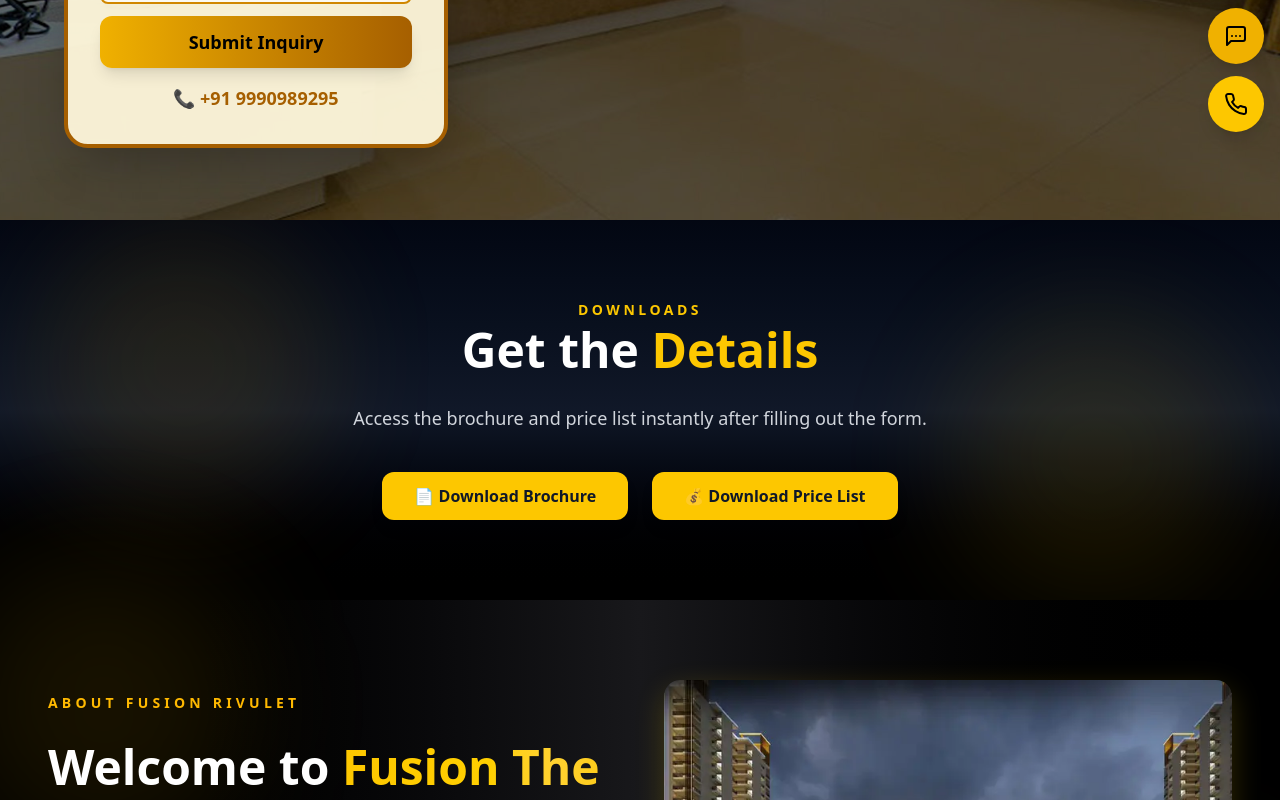
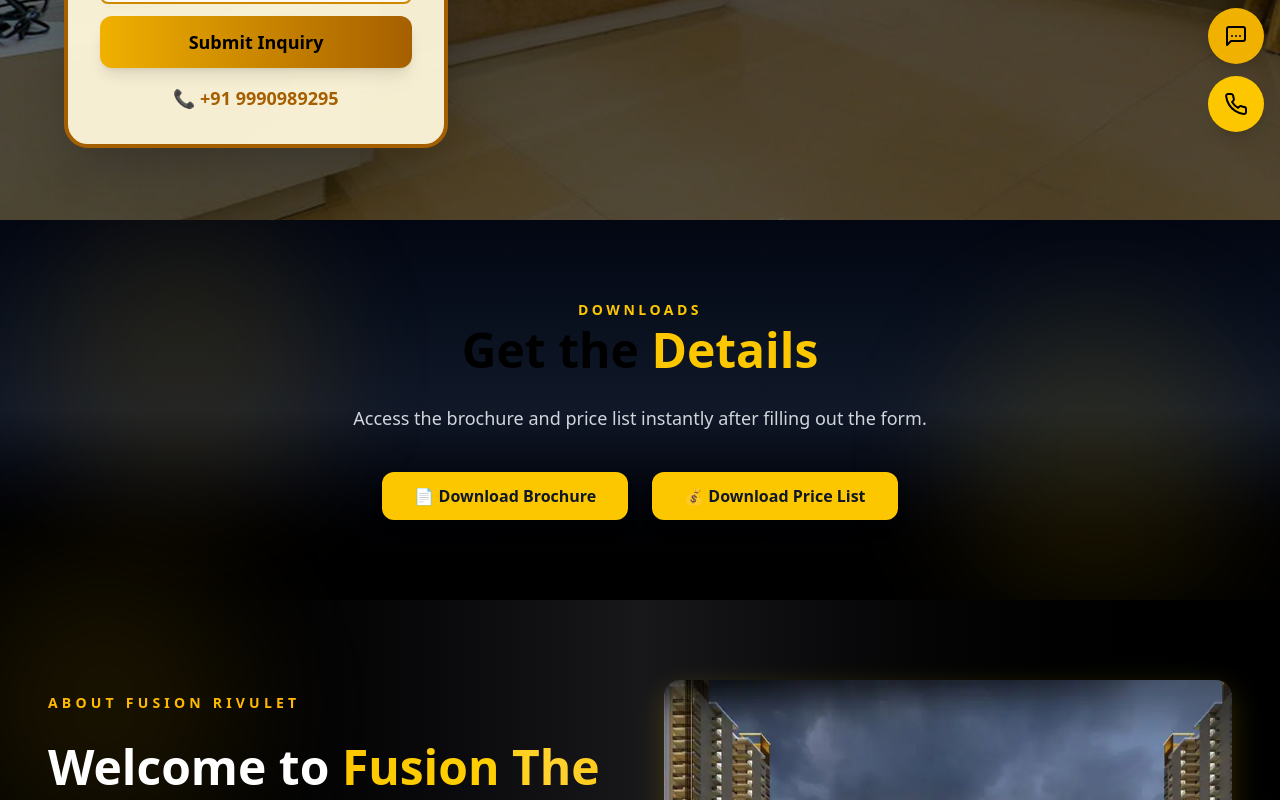
Before and after one commit to RishabhGoshwami/fusion, a React (Vite) app in the folder client/: page / in a window 1280 px wide. Shown: the part 652-1452 px from the top of the page. Built offline with nearby package versions, Linux system fonts and the light colour scheme.

Commit message:
new commit

```diff
--- a/client/src/components/DownloadSection.jsx
+++ b/client/src/components/DownloadSection.jsx
@@ -29,7 +29,7 @@
   };
 
   return (
-    <div className="relative py-20 bg-gradient-to-b from-gray-950 via-gray-900 to-black text-white text-center overflow-hidden">
+    <div className="relative py-20 bg-gradient-to-b from-gray-950 via-gray-900 to-black text-black text-center overflow-hidden">
       {/* Background luxury glow */}
       <div className="absolute top-0 left-10 w-72 h-72 bg-yellow-500/20 rounded-full blur-3xl animate-pulse"></div>
       <div className="absolute bottom-0 right-10 w-72 h-72 bg-yellow-400/20 rounded-full blur-3xl animate-pulse"></div>
```
